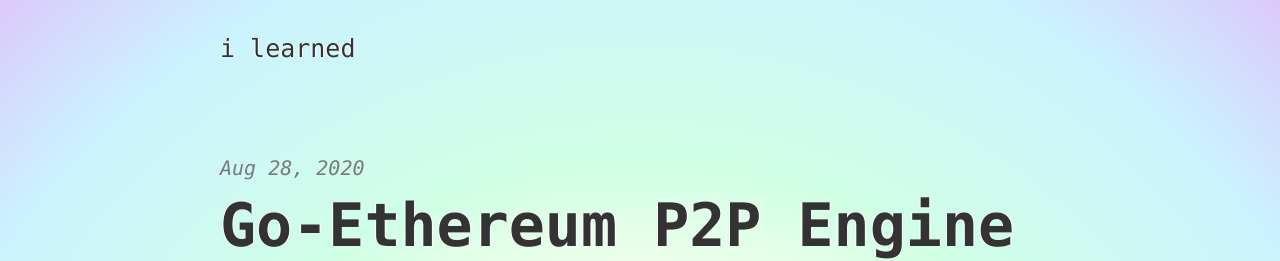
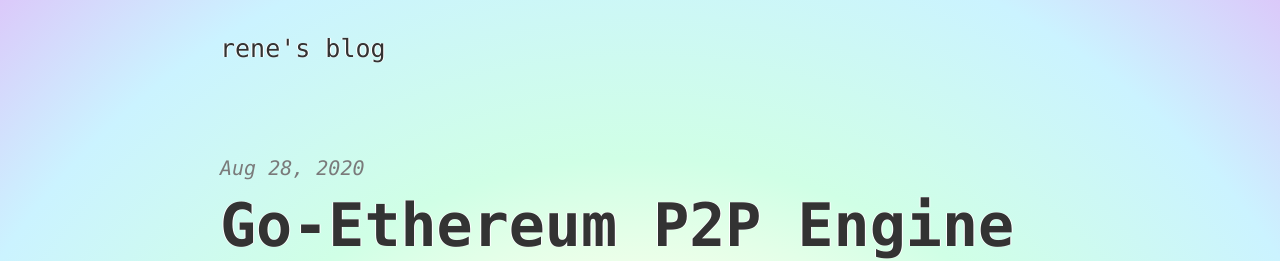
Before and after one commit to renaynay/TWIL, a Jekyll site: the page built from index.html, in a window 1280 px wide. Shown: the top 261 px of the page. Built offline with Jekyll 4.4.1, drawn with Linux system fonts in a browser that asks for light colours; the list of posts is cut into pages by our own code.

Commit message:
renes blog

```diff
--- a/_config.yml
+++ b/_config.yml
@@ -1,7 +1,7 @@
 remote_theme: johno/pixyll
 
 # Site settings
-title:       i learned
+title:       rene's blog
 author:      Rene Lubov
 description: "quick summary on something i learned"
 url:         "http://blog.rene.sh"
```
Also changed, not shown: README.md.
